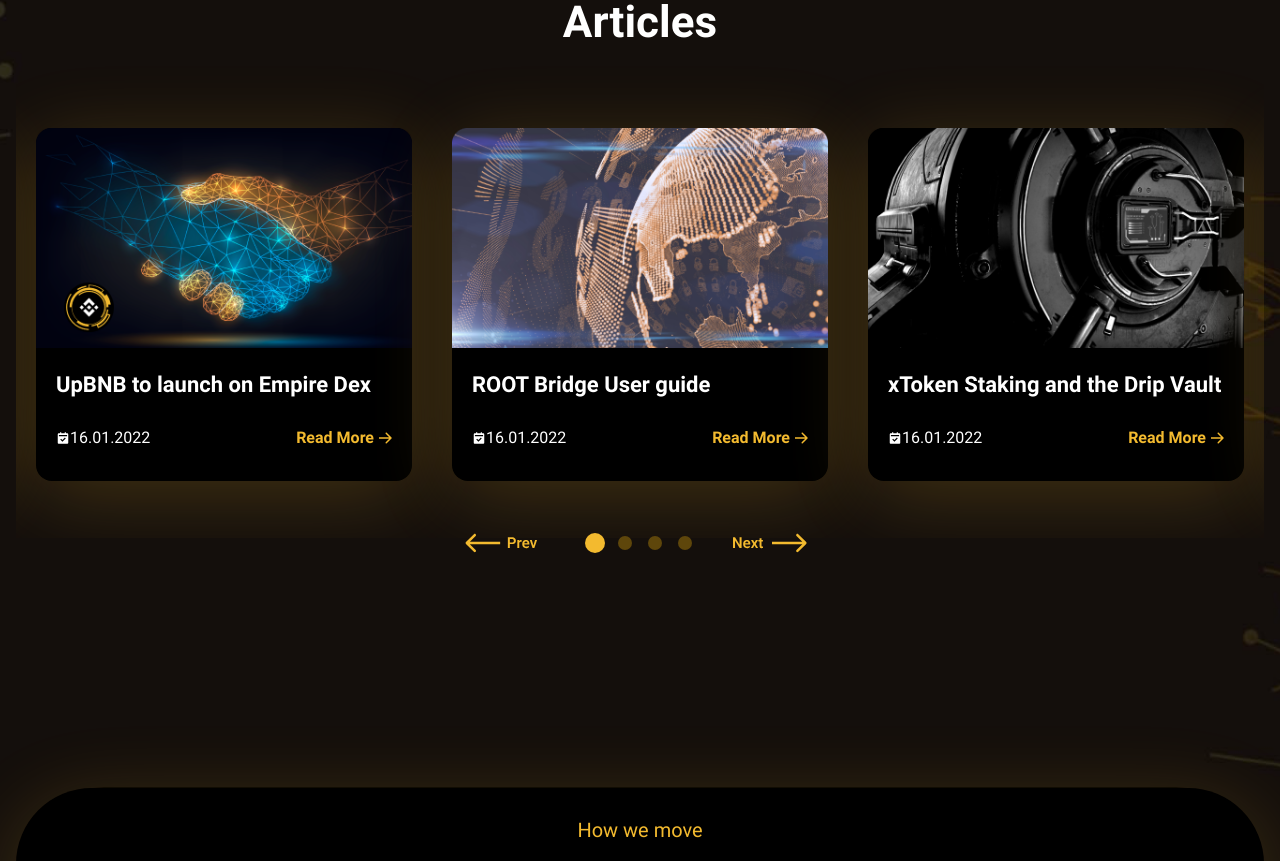
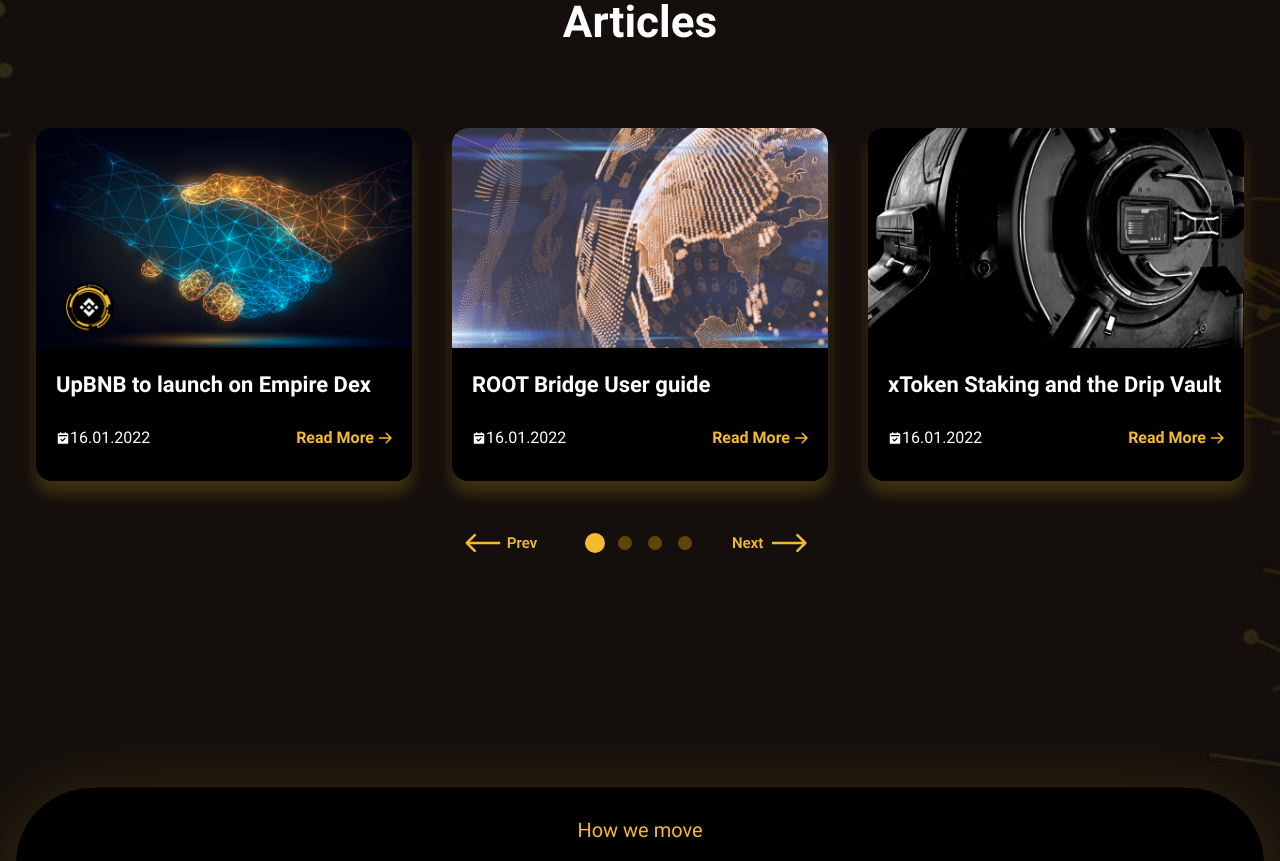
Before and after one commit to billy93/upbnb-ui-source-v2, a React (Create React App) app: page / in a window 1280 px wide. Shown: the part 4060-4921 px from the top of the page. Built offline with nearby package versions, Linux system fonts and the light colour scheme.

Commit message:
corrections

```diff
--- a/src/assets/css/App.scss
+++ b/src/assets/css/App.scss
@@ -1111,10 +1111,11 @@
   }
   .artcl_slider_inn{
     background: #000000;
-    box-shadow: 0px 15px 80px rgba(243, 186, 47, 0.2) !important;
+    box-shadow: 0px 13px 15px rgba(243, 186, 47, 0.2) !important;
     border-radius: 16px;
     max-width: 400px;
     margin: 0 auto;
+    overflow: hidden;
     .slider_img_0{
       -webkit-transition: 0.4s ease;
       transition: 0.4s ease;
--- a/src/layout/Footer.tsx
+++ b/src/layout/Footer.tsx
@@ -7,10 +7,10 @@
       <Box as='footer' className='footer'>
         <Heading as="h4">Social Media</Heading>
         <Box className='social_lin_prnt'>
-          <Button as="a" href='#' data-aos="fade-up" data-aos-delay="400"><Image src='img/social_ic01.svg' alt='' /></Button>
-          <Button as="a" href='#' data-aos="fade-up" data-aos-delay="500"><Image src='img/social_ic02.svg' alt='' /></Button>
-          <Button as="a" href='#' data-aos="fade-up" data-aos-delay="600"><Image src='img/social_ic03.svg' alt='' /></Button>
-          <Button as="a" href='#' data-aos="fade-up" data-aos-delay="700"><Image src='img/social_ic04.svg' alt='' /></Button>
+          <Button as="a" href='#' data-aos="fade-down" data-aos-delay="400"><Image src='img/social_ic01.svg' alt='' /></Button>
+          <Button as="a" href='#' data-aos="fade-down" data-aos-delay="500"><Image src='img/social_ic02.svg' alt='' /></Button>
+          <Button as="a" href='#' data-aos="fade-down" data-aos-delay="600"><Image src='img/social_ic03.svg' alt='' /></Button>
+          <Button as="a" href='#' data-aos="fade-down" data-aos-delay="700"><Image src='img/social_ic04.svg' alt='' /></Button>
         </Box>
         <Text>2022, All Rights Reserved.</Text>
       </Box>
```
